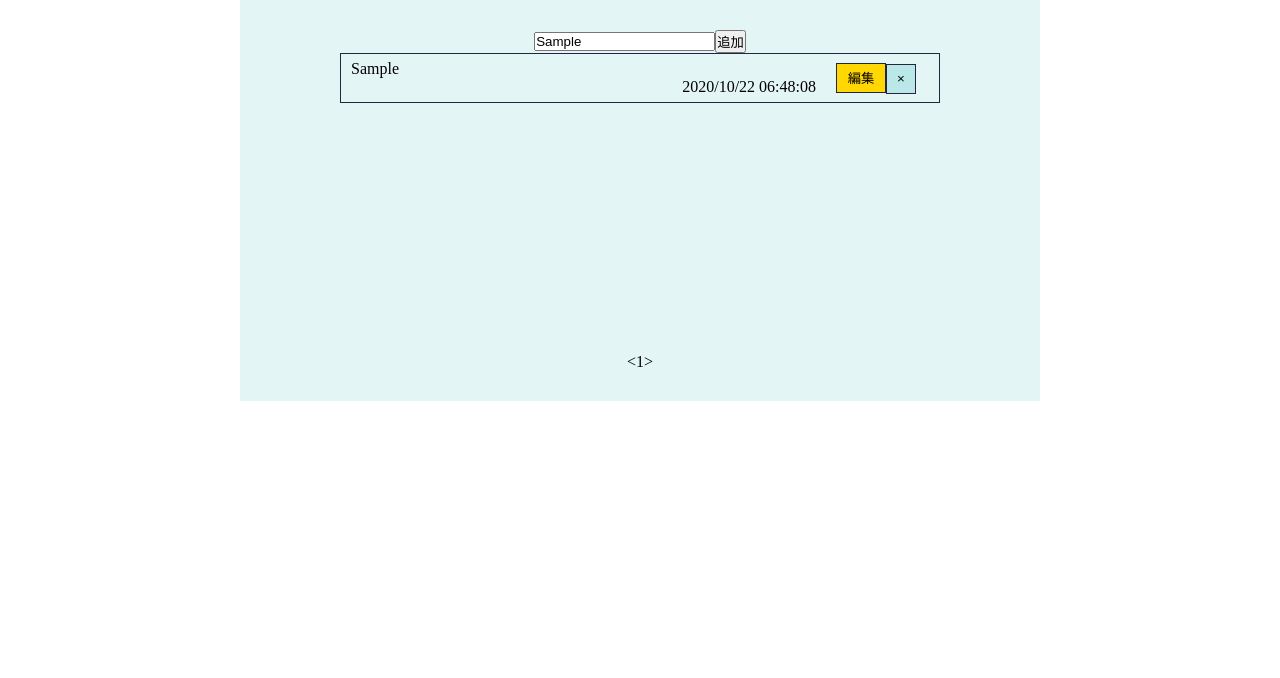
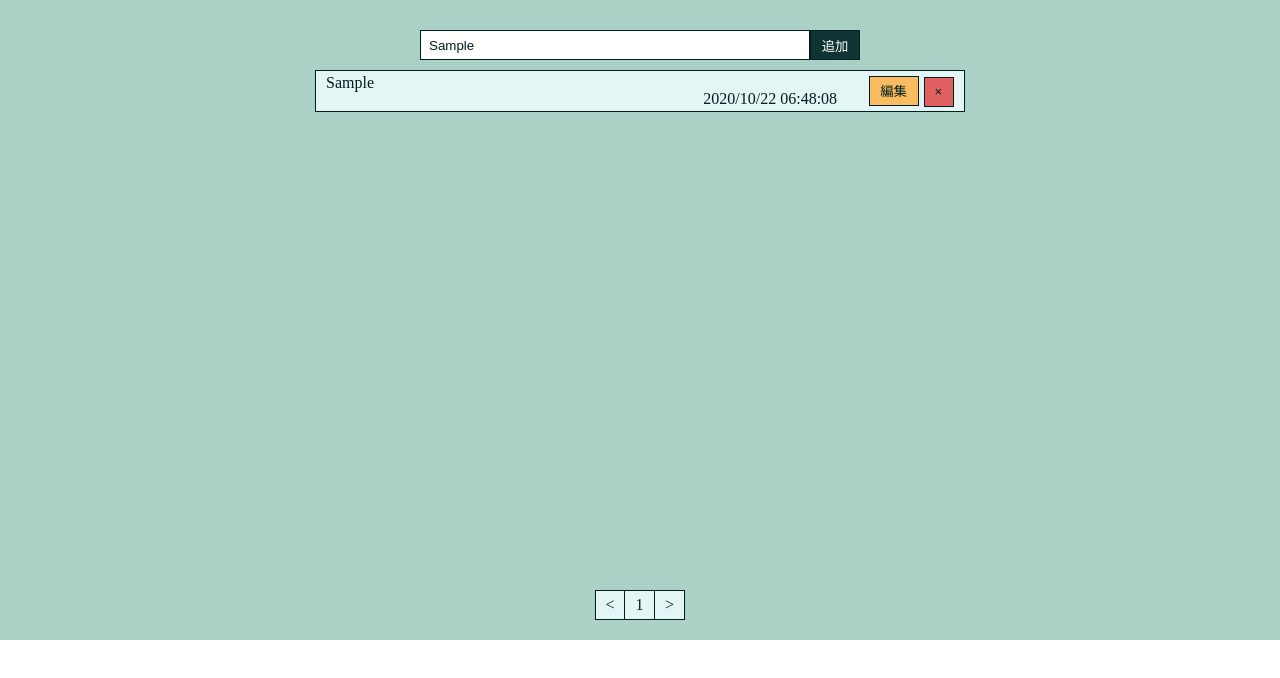
Before and after one commit to mKasa-lei/react_2-todo, a React (Create React App) app in the folder week2/: page / in a window 1280 px wide. Both pictures are taken after typing "Sample" into the empty fields and a click on the input "追加". Shown: the top 678 px of the page. Built offline with nearby package versions, Linux system fonts and the light colour scheme.

Commit message:
レスポンシブデザイン修正途中

```diff
--- a/week2/public/index.html
+++ b/week2/public/index.html
@@ -27,7 +27,7 @@
   </head>
   <body>
     <noscript>You need to enable JavaScript to run this app.</noscript>
-    <div id="root"></div>
+    <div class="page" id="root"></div>
     <!--
       This HTML file is a template.
       If you open it directly in the browser, you will see an empty page.
--- a/week2/src/index.tsx
+++ b/week2/src/index.tsx
@@ -3,7 +3,7 @@ import ReactDOM from "react-dom";
 import "./style.scss";
 import * as serviceWorker from "./serviceWorker";
 import { clone } from "lodash";
-import moment from 'moment'
+import moment from "moment";
 
 type Todo = Array<{
   todo: string;
@@ -29,6 +29,7 @@ const Todo: React.FC = () => {
     const min = now.getMinutes();
     const sec = now.getSeconds();
     const nowDate = `${year}/${mon}/${day} ${hour}:${min}:${sec}`; */
+
     return nowDate;
   };
   const toAdd: Function = (e: any) => {
@@ -117,11 +118,12 @@ const Input: React.FC<PropsInput> = (props) => {
   return (
     <form className="todo-form" onSubmit={(e) => props.toAdd(e)}>
       <input
+        className="add-input"
         type="text"
         value={props.todo}
         onChange={(e) => props.onChange(e)}
       />
-      <input type="submit" value="追加" />
+      <input className="add-btn" type="submit" value="追加" />
     </form>
   );
 };
@@ -146,20 +148,15 @@ const TodoList: React.FC<PropsTodoList> = (props) => {
         key={i}
         className={props.current === Math.floor(i / 10) ? "active" : "none"}
       >
+        <div className="display-input">
           {props.editItem !== i ? (
             <React.Fragment>
-            <div className="display-input">
               <div className="todo">{content.todo}</div>
-            <div className="date">{content.date}</div>
-            </div>
-            <div className="display-btn">
-            <button className="edit btn" onClick={() => props.toEdit(i, content)}>編集</button>
-            <button className="delete btn" onClick={() => props.toDelete(i)}>×</button>
-            </div>
             </React.Fragment>
           ) : (
             <React.Fragment>
               <input
+                className="edit-input"
                 type="text"
                 value={props.editTodo}
                 onChange={(e) => props.onReChange(e)}
@@ -167,6 +164,16 @@ const TodoList: React.FC<PropsTodoList> = (props) => {
               />
             </React.Fragment>
           )}
+          <div className="date">{content.date}</div>
+        </div>
+        <div className="display-btn">
+          <button className="edit btn" onClick={() => props.toEdit(i, content)}>
+            編集
+          </button>
+          <button className="delete btn" onClick={() => props.toDelete(i)}>
+            ×
+          </button>
+        </div>
       </li>
     );
   });
@@ -211,18 +218,18 @@ const Pagination: React.FC<PropsPagination> = (props) => {
         props.current - 5 < i &&
         !props.todoList[(props.current + 1) * 10]
       )
-        return "active";
+        return "pagenation-item";
       else if (props.current < 2) {
-        if (i < 5) return "active";
+        if (i < 5) return "pagenation-item";
         else return "none";
       } else if (props.current > 7) {
-        if (i > 4) return "active";
+        if (i > 4) return "pagenation-item";
         else return "none";
       } else {
         return "none";
       }
     } else {
-      return "active";
+      return "pagenation-item";
     }
   };
 
@@ -239,9 +246,16 @@ const Pagination: React.FC<PropsPagination> = (props) => {
   });
   return (
     <div className="pagenation">
-      <span onClick={() => props.pushPrev()}>&lt;</span>
+      <span
+        className="pagenation-prev pagenation-item"
+        onClick={() => props.pushPrev()}
+      >
+        &lt;
+      </span>
       <ol className="pagenation-list">{list}</ol>
-      <span onClick={() => props.pushNext()}>&gt;</span>
+      <span className="pagenation-item" onClick={() => props.pushNext()}>
+        &gt;
+      </span>
     </div>
   );
 };
--- a/week2/src/style.scss
+++ b/week2/src/style.scss
@@ -3,61 +3,91 @@
   box-sizing: border-box;
   margin: 0;
   padding: 0;
+  color: #001e1d;
 }
 %flex-center {
   display: flex;
   justify-content: center;
   align-items: center;
 }
+
+$todo-itemh: 42px;
+$todo-itemmt: 10px;
+$border: 1px solid #001e1d;
+
 ul,
 ol {
   list-style: none;
 }
-button {
-
+button,
+input {
   outline: none;
-
 }
+.page {
+  background-color: #abd1c6;
+  height: 640px;
   .todo-list {
-  max-width: 800px;
+    max-width: 650px;
+    width: 94%;
     margin: auto;
     padding: 30px 0;
-  background-color: #e3f6f5;
-
     .todo-form {
       @extend %flex-center;
+      .add-input {
+        height: 30px;
+        width: 60%;
+        max-width: 400px;
+        border: $border;
+        padding: 0 8px;
+        background-color: #fffffe;
+      }
+      .add-btn {
+        background-color: #0f3433;
+        border: $border;
+        color: #fffffe;
+        width: 50px;
+        height: 30px;
+      }
     }
     .todo-display {
-    height: 300px;
+      height: calc(#{$todo-itemh}* 10 + #{$todo-itemmt}* 10);
       li {
         @extend %flex-center;
-      width: 600px;
-      height:50px;
-      margin: auto;
+        width: 100%;
+        height: $todo-itemh;
+        margin: #{$todo-itemmt} auto 0;
         background-color: #e3f6f5;
-      border: 1px solid #272343;
+        border: $border;
         padding: 10px;
+        line-height: 1;
         .display-input {
-        width: 500px;
+          width: calc(100% - 90px);
+          .edit-input {
+            border: $border;
+            width: 100%;
+            padding: 0 8px;
+            background-color: #fffffe;
+          }
           .date {
             text-align: right;
           }
         }
         .display-btn {
-        margin-left: 20px;
-        width: 100px;
+          margin-left: 5%;
+          width: 90px;
           .btn {
-          border:1px solid #272343;
+            border: $border;
           }
           .edit {
-          background-color: #ffd803;
-          width:50px;
-          height:30px;
+            background-color: #f9bc60;
+            width: 50px;
+            height: 30px;
           }
           .delete {
-          background-color: #bae8e8;
-          width:30px;
-          height:30px;
+            background-color: #e16162;
+            width: 30px;
+            height: 30px;
+            margin-left: 5px;
           }
         }
       }
@@ -67,8 +97,21 @@ button {
     }
     .pagenation {
       @extend %flex-center;
+
       .pagenation-list {
         display: flex;
       }
+      .pagenation-item {
+        @extend %flex-center;
+        width: 30px;
+        height: 30px;
+        border: $border;
+        border-left: none;
+        background: #e3f6f5;
+      }
+      .pagenation-prev {
+        border: $border;
       }
     }
+  }
+}
```
Lines whose indentation alone changed are shown as unchanged.
